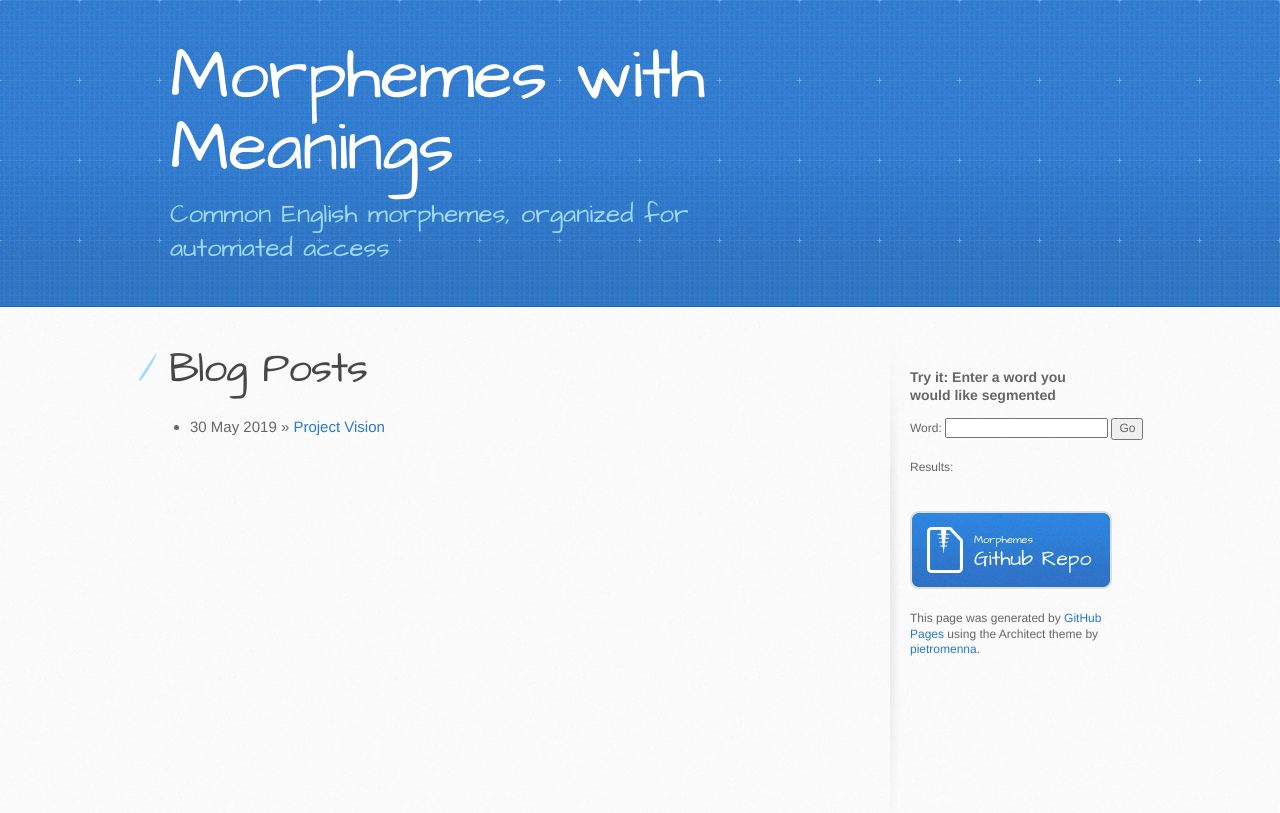
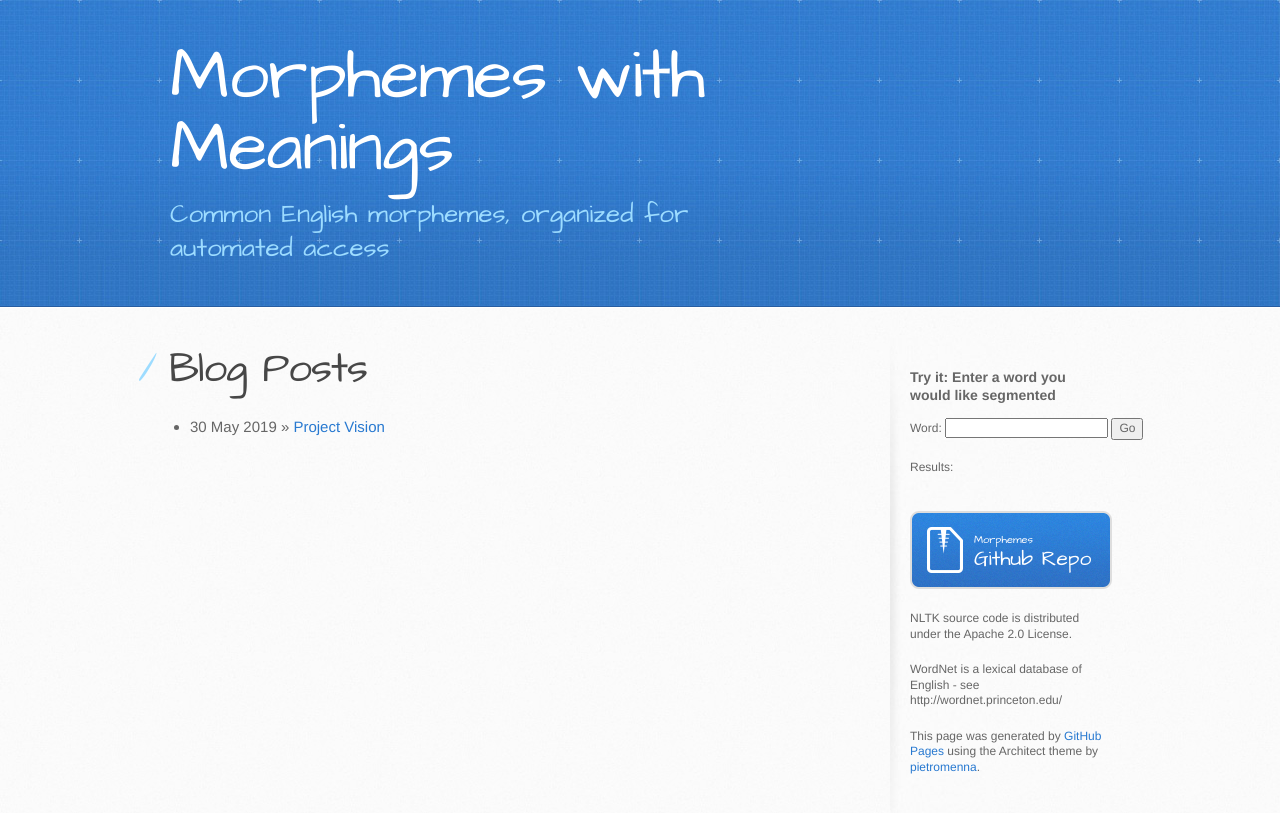
Before and after one commit to colingoldberg/morphemes, a Jekyll site: the page built from docs/index.html, in a window 1280 px wide. Shown: the top 813 px of the page. Built offline with Jekyll 4.4.1, drawn with Linux system fonts in a browser that asks for light colours; nearby versions of some CDN libraries.

Commit message:
Update default.html

```diff
--- a/docs/_layouts/default.html
+++ b/docs/_layouts/default.html
@@ -42,6 +42,8 @@
           	<p><nobr>Word: <input type="text" id="word1"> <button type="button" onclick="getWordSegments()">Go</button></nobr>
           	</p>
           	<p>Results: <span id="results" style="display:block; width:400px;"></span></p>
+            <p><span id="result_buttons" style="display:block; width:400px;"></span></p>
+            <p><span id="report_makes_sense" style="display:block; width:400px;"></span></p>
           </div>
           <br />
 
@@ -50,6 +52,8 @@
             Github Repo
           </a>
 
+          <p>NLTK source code is distributed under the Apache 2.0 License.</p>
+          <p>WordNet is a lexical database of English - see http://wordnet.princeton.edu/</p>
           <p>This page was generated by <a href="https://pages.github.com">GitHub Pages</a> using the Architect theme by <a href="https://github.com/pietromenna">pietromenna</a>.</p>
         </aside>
       </div>
```
